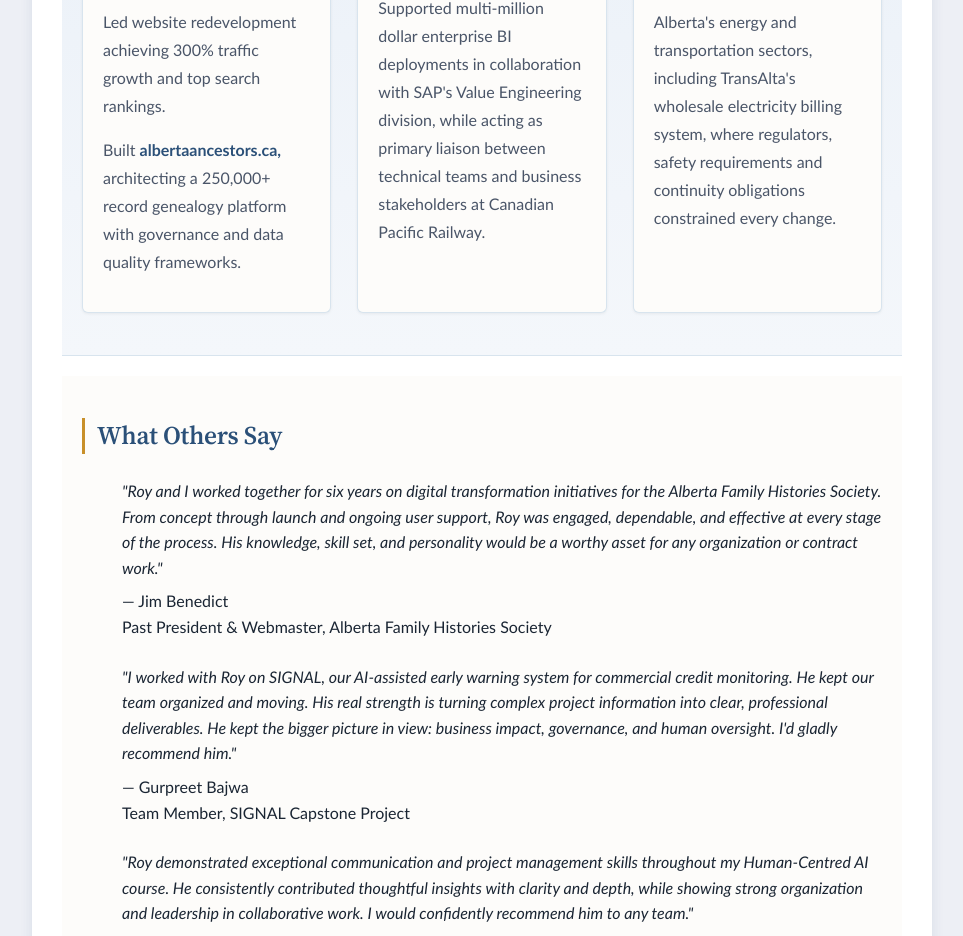
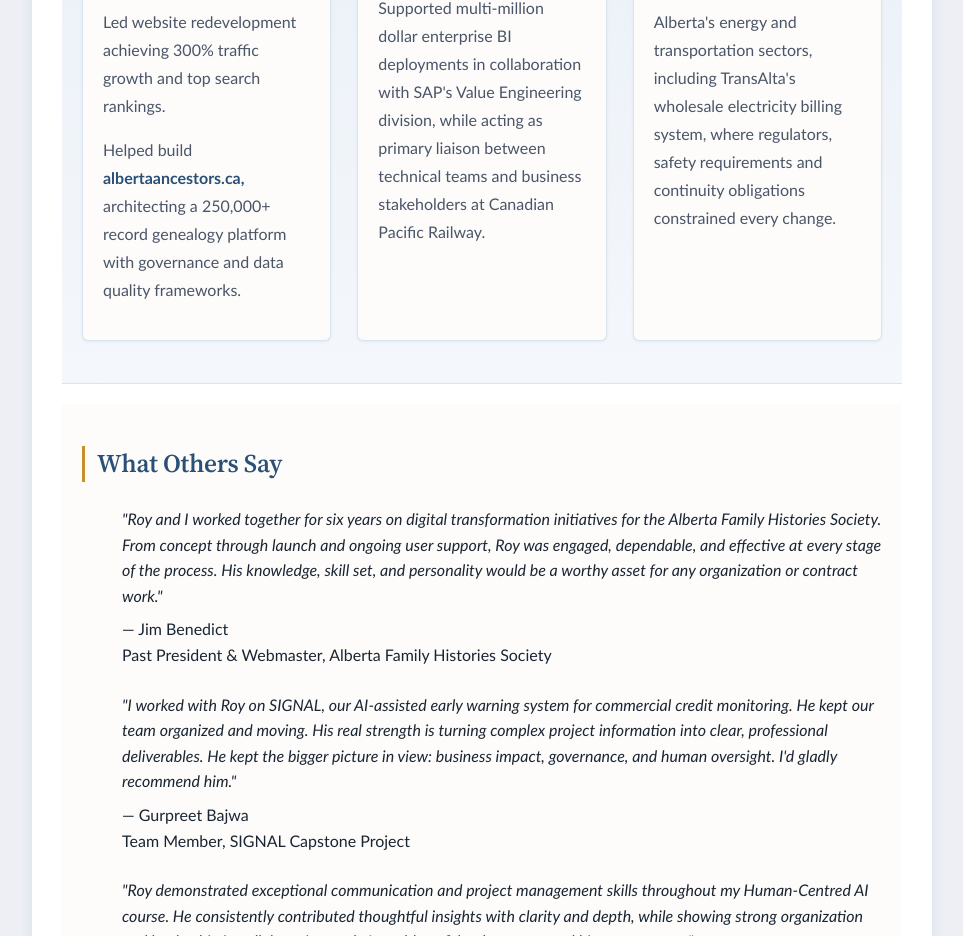
Before and after one commit to comegitit/ai-yyc-source-code, a plain HTML site: page index.html in a window 1280 px wide. Shown: the part 2244-3180 px from the top of the page, without its empty margins (158-1121 px from the left). Drawn offline with Linux system fonts and the light colour scheme.

Commit message:
update index.html with one new word
Built --> Helped build

```diff
--- a/index.html
+++ b/index.html
@@ -249,7 +249,7 @@
             </div>
             <p>Led website redevelopment achieving 300% traffic growth and top search rankings.</p>
             <p>
-              Built
+              Helped build
               <a href="https://albertaancestors.ca" target="_blank" rel="noopener noreferrer"> albertaancestors.ca, </a>
               architecting a 250,000+ record genealogy platform with governance and data quality frameworks.
             </p>
```
